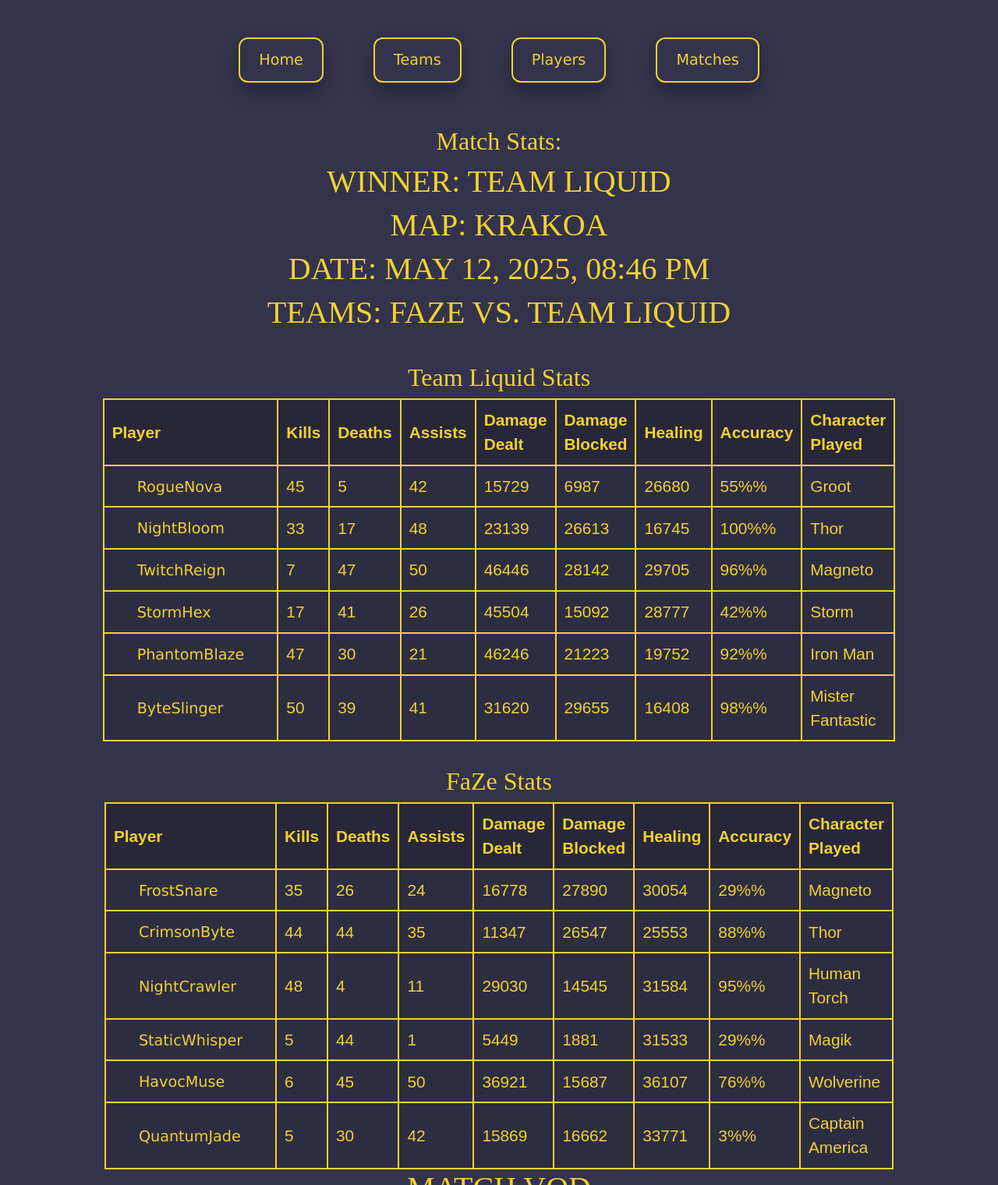
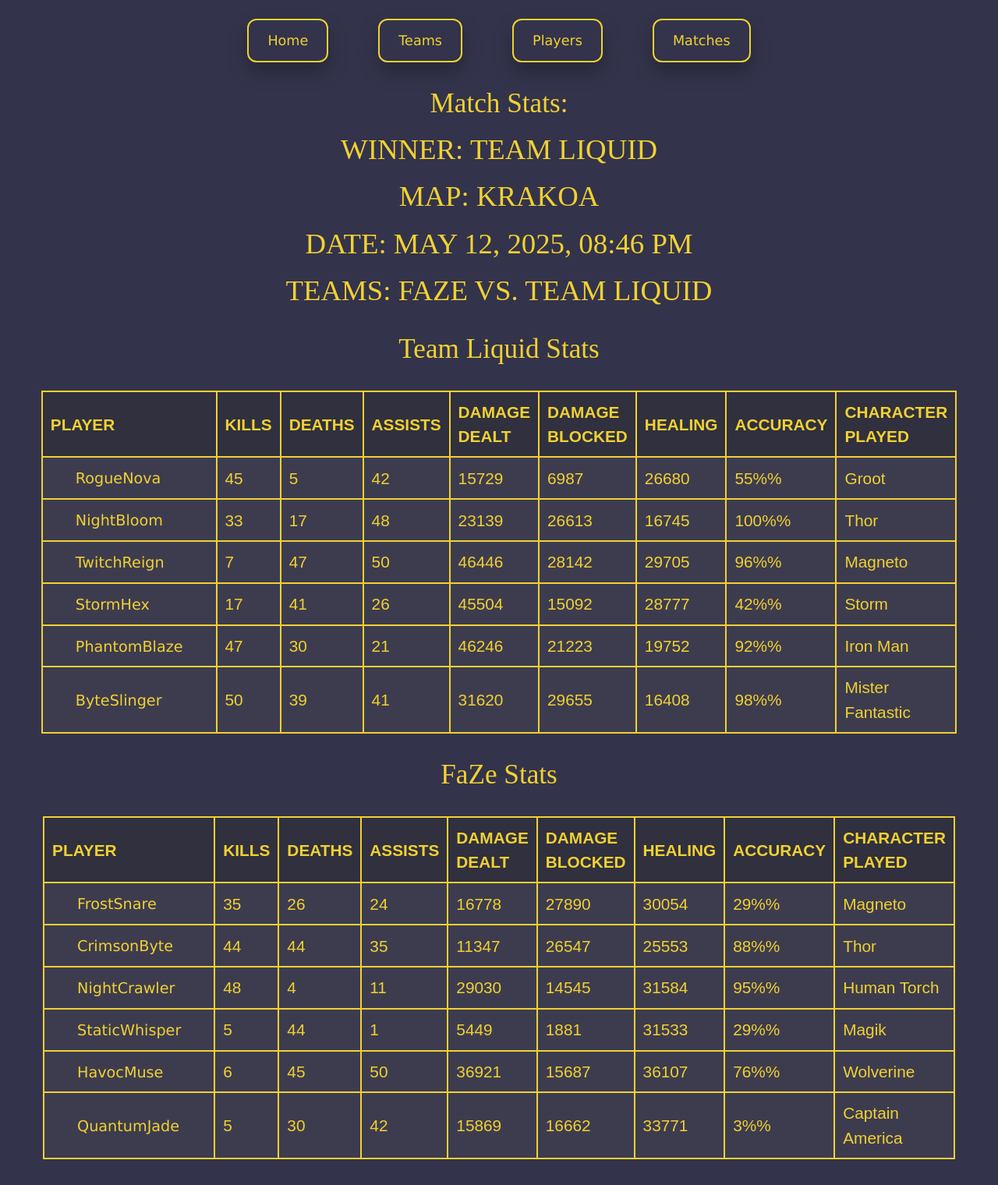
Before and after one commit to ACIT-Org/AGILE-G20-Project, a Flask app: page /matches/1 in a window 1280 px wide. Shown: the top 1520 px of the page at 78% size. Run offline with Flask 3, Linux system fonts and the light colour scheme; some web fonts are replaced.

Commit message:
modifed css

```diff
--- a/static/styles/styles.css
+++ b/static/styles/styles.css
@@ -5,11 +5,12 @@ Dark Grey: #33334b */
 
 /* headings */
 h1 {
-  font-size: 2.5rem;
+  font-size: 2.3rem;
   color: #f1d131;
   text-align: center;
   text-transform: uppercase;
   font-family: cal sans;
+  margin-top: 1rem;
 }
 
 h2,h3,h4,h5,h6{
@@ -19,14 +20,19 @@ h2,h3,h4,h5,h6{
 }
 h2 {
   text-align: center;
-  padding-top: 2rem;
-  font-size: 2rem;
+  font-size: 2.2rem;
+  margin-top: 2rem;
+  margin-bottom: 1rem;
 }
 h3 {
   padding: 4rem;
+  font-size: 1.8rem;
+  text-align: center;
 }
 h4 {
   padding: 4rem;
+  font-size: 1.8rem;
+  text-align: center;
 }
 
 #matches h1{
@@ -43,11 +49,15 @@ h1#completed{
   padding-bottom: 1rem;
 }
 main{
-  padding-top: 3rem;
-  padding-bottom: 3rem;
+  padding-top: 1.5rem;
+  padding-bottom:1.5rem;
 }
 body {
   background-color: #33334b;
+  margin: 0;
+  padding: 0;
+  font-family: 'Benton Sans Extra Comp Black', sans-serif;
+  color: #e9eaec;
 }
 /* navigation */
 nav {
@@ -73,7 +83,7 @@ a {
   border-radius: 12px;
 }
 nav a {
-    font-size: 1.2rem;
+    font-size: 1.1rem;
     padding: 0.8rem 1.5rem;
     font-family: 'Lucida Sans', 'Lucida Sans Regular', 'Lucida Grande', 'Lucida Sans Unicode', Geneva, Verdana, sans-serif;
     border: 2px solid #f1d131;
@@ -83,42 +93,62 @@ nav a {
     transition: all 0.3s ease;
     margin: 0 0.5rem;
   }
-a:hover {
-  color: #e9eaec;
+nav a:hover {
+   background-color: #f1d131;
+   color: white;
+   box-shadow: 0 0 10px #f1d131;
 
 }
 #matches a {
   font-size: 1.3rem;
   font-family: 'Benton Sans Extra Comp Black', sans-serif;
+  text-decoration: none;
+
+
 }
 #players a {
   font-size: 1.3rem;
   font-family: 'Benton Sans Extra Comp Black', sans-serif;
+  text-decoration: underline;
+
+
 }
 #teams a {
   font-size: 1.3rem;
   font-family: 'Benton Sans Extra Comp Black', sans-serif;
+  text-decoration: underline;
 }
 #player_single h2{
     font-size: 2.4rem;
+    font-size: 2.4rem;
+    color: #f1d131;
+    text-align: center;
+    margin: 2rem 0;
+}
+
+#td a:hover,
+#matches a:hover,
+#players a:hover,
+#teams a:hover {
+  color: #e9eaec; /* white on hover */
+  text-decoration: underline;
 }
 /* body font */
 p {
   color: #e9eaec;
   font-size: 1.3rem;
-  padding-left: 4rem;
+  padding: 1rem 4rem;
+  line-height: 1.6;
   font-family: 'Benton Sans Extra Comp Black', sans-serif;
 }
 
 /* tables */
 table {
-    width: 75%;
-    border-collapse: collapse;
-    /* Ensures borders don't double up */
-    border: 2px solid  #e9eaec;
-    /* Outer border */
-    margin-left: auto;
-    margin-right: auto;
+  width: 80%;
+  margin: 2rem auto;
+  border-collapse: collapse;
+  border: 2px solid #e9eaec;
+  background-color: rgba(219, 212, 212, 0.1);
 
 
 }
@@ -135,14 +165,43 @@ td {
 }
 
 th {
-  background-color: #0000003c;
+  background-color: rgba(0, 0, 0, 0.3);
+  text-transform: uppercase;
 }
 
 td {
   background-color: #0000001e;
 }
+
+/* ==== RESPONSIVE VIDEO / IFRAME ==== */
 .iframe-container {
-      display: flex;
-      justify-content: center;
-      align-items: center;
-    }
+display: flex;
+justify-content: center;
+align-items: center;
+margin: 2rem 0;
+}
+
+iframe {
+max-width: 100%;
+border: none;
+border-radius: 8px;
+}
+
+/* ==== RESPONSIVENESS ==== */
+@media (max-width: 768px) {
+h1 {
+font-size: 2rem;
+}
+
+nav {
+flex-direction: column;
+align-items: center;
+}
+
+p {
+padding: 1rem;
+}
+
+table {
+width: 95%;
+}}
```
